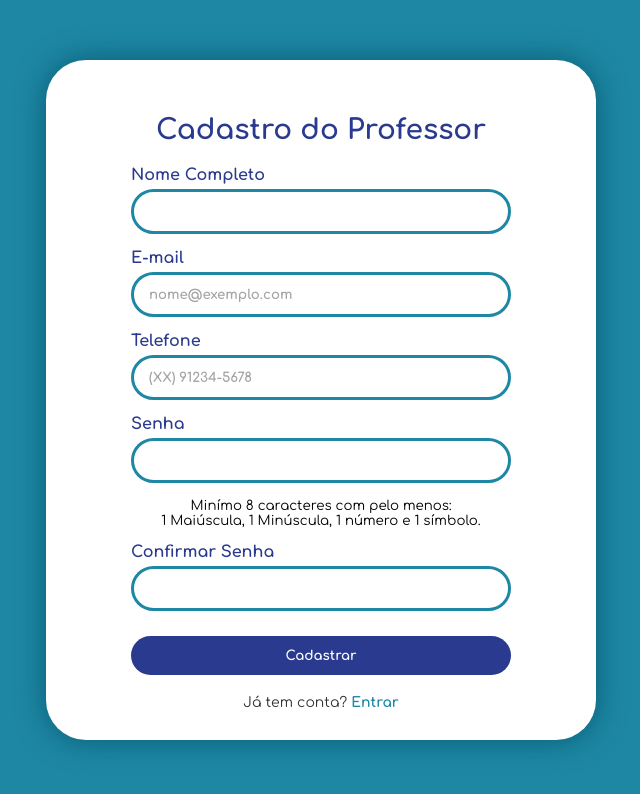
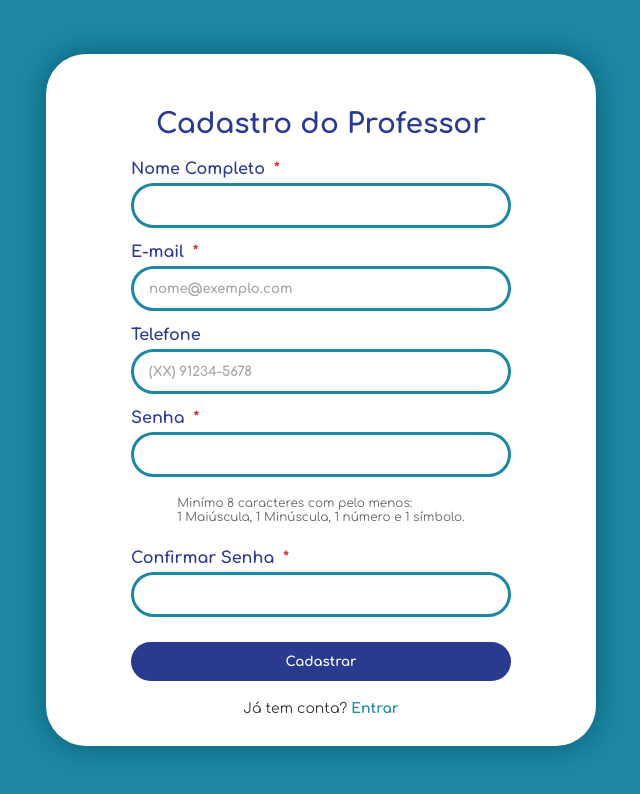
Before and after one commit to sfmonteiro/ES-PI2-2025-103-G09, a website: page Cadastro PI/PI.html in a window 1280 px wide. Shown: the whole page, without its empty margins (319-959 px from the left). Drawn offline with Linux system fonts and the light colour scheme.

Commit message:
Update style.css

```diff
--- a/Cadastro PI/style.css
+++ b/Cadastro PI/style.css
@@ -111,6 +111,23 @@ form {
 .footer a:hover {
     text-decoration: underline;
 }
+/* ---------- DICA DE SENHA ---------- */
+.hint {
+  display: block;
+  font-size: 12px;
+  color: #666;
+  margin-top: 4px;
+  margin-bottom: 10px;
+  text-align: left;
+  max-width: 380px;
+}
+/* ---------- CAMPO OBRIGATÓRIO ---------- */
+label.required::after {
+  content: " *";
+  color: #d33;
+  font-weight: bold;
+  margin-left: 4px;
+}
 /* ---------- MENSAGENS ---------- */
 .mensagem {
   position: fixed;
```
